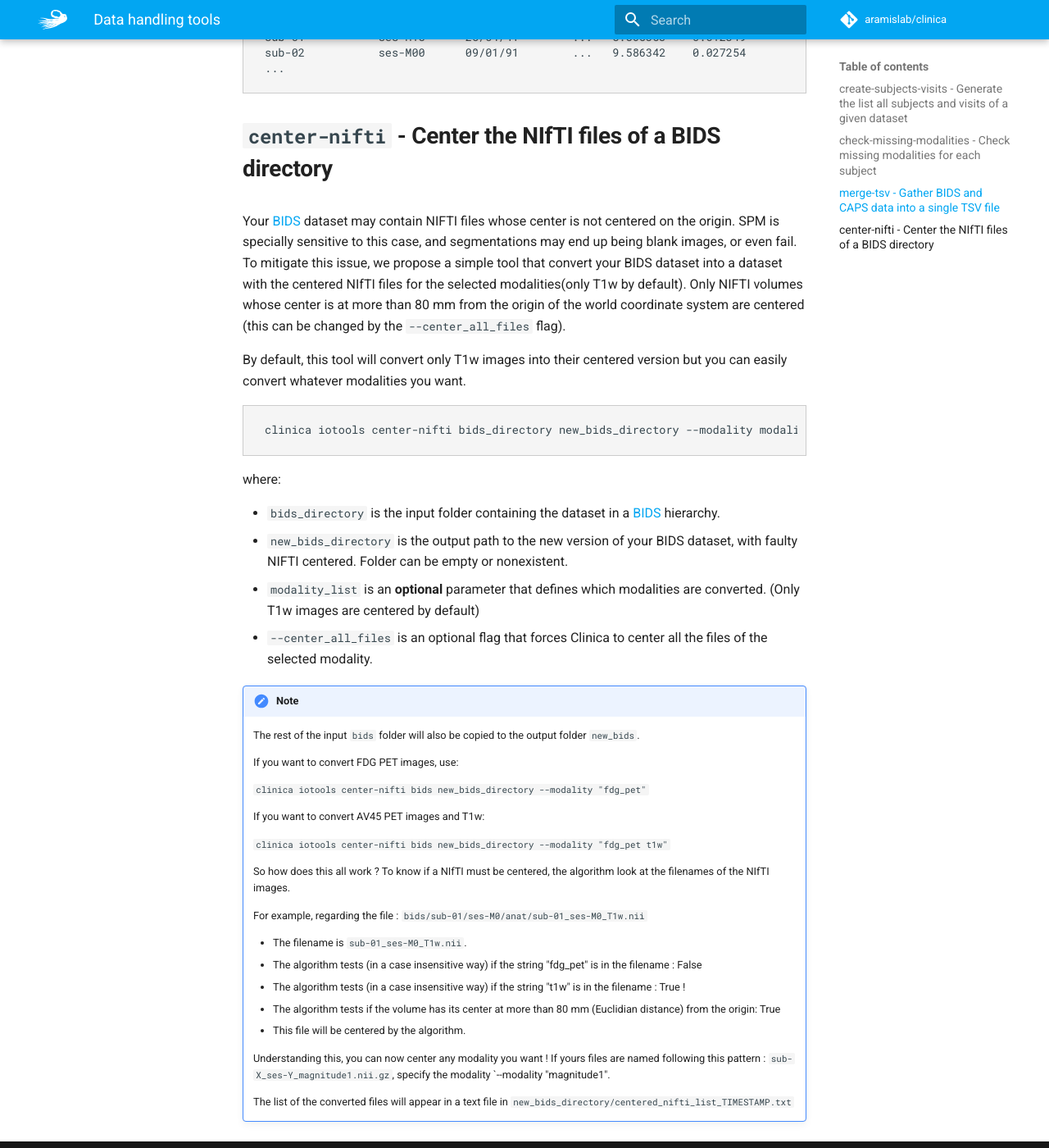
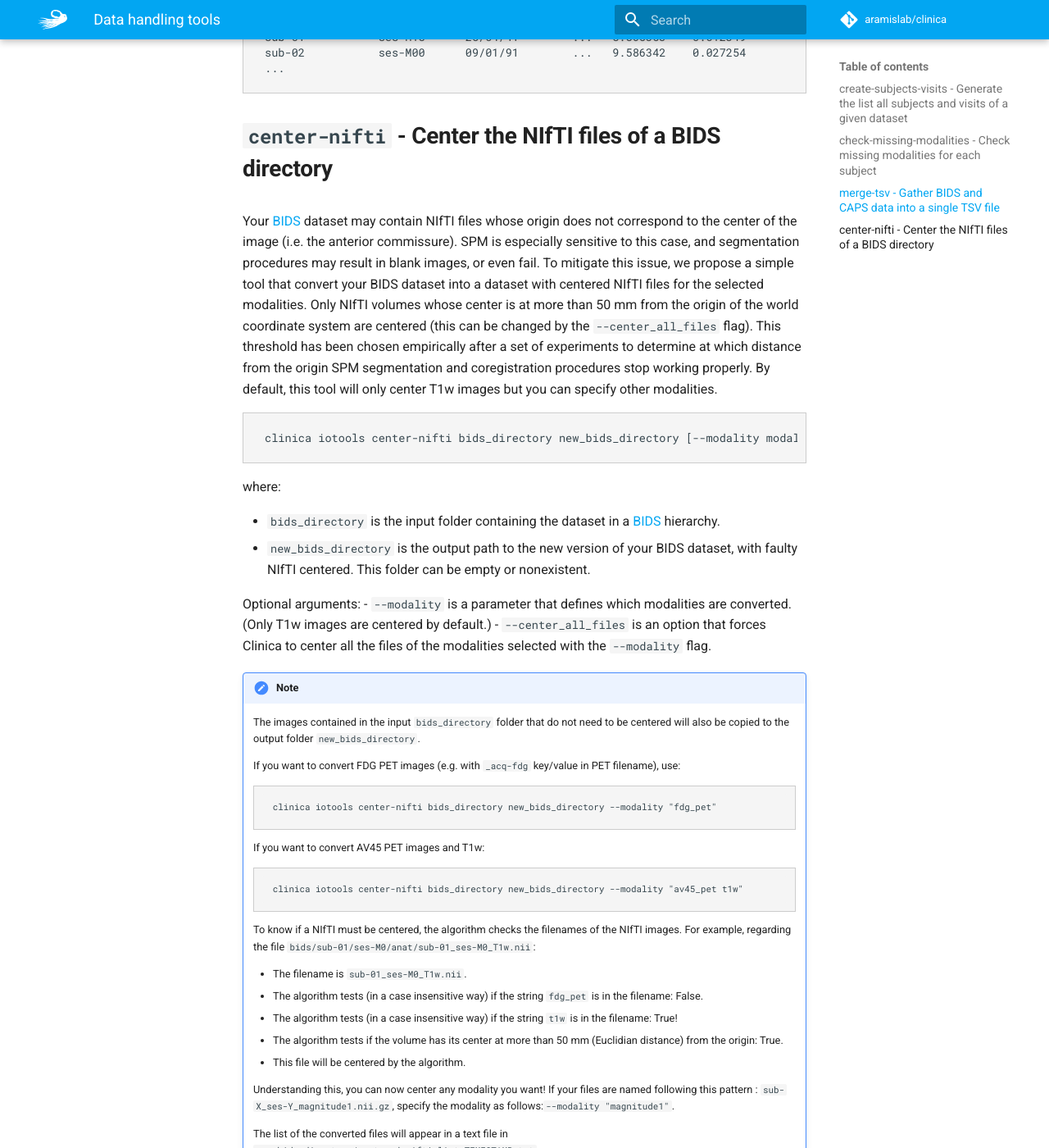
Before and after one commit to aramis-lab/clinica, an MkDocs documentation site: the page built from docs/IO.md, in a window 1280 px wide and 1400 px high, scrolled down 3358 px. Shown: the whole window at 82% size. Built offline with MkDocs 1.6.1 and Material for MkDocs 9.7.7, drawn with Linux system fonts in a browser that asks for light colours; comment, search, counter and statistics services are not loaded.

Commit message:
Move GDocs content for center-nifti to Wiki

````diff
--- a/docs/IO.md
+++ b/docs/IO.md
@@ -107,43 +107,42 @@ sub-02           ses-M00      09/01/91        ...   9.586342    0.027254
 ```
 
 ##`center-nifti` - Center the NIfTI files of a BIDS directory
-Your [BIDS](http://bids.neuroimaging.io) dataset may contain NIFTI files whose center is not centered on the origin. SPM is specially sensitive to this case, and segmentations may end up being blank images, or even fail. To mitigate this issue, we propose a simple tool that convert your BIDS dataset into a dataset with the centered NIfTI files for the selected modalities(only T1w by default). Only NIFTI volumes whose center is at more than 80 mm from the origin of the world coordinate system are centered (this can be changed by the `--center_all_files` flag).
-
-
-By default, this tool will convert only T1w images into their centered version but you can easily convert whatever modalities you want.
-
+Your [BIDS](http://bids.neuroimaging.io) dataset may contain NIfTI files whose origin does not correspond to the center of the image (i.e. the anterior commissure). SPM is especially sensitive to this case, and segmentation procedures may result in blank images, or even fail. To mitigate this issue, we propose a simple tool that convert your BIDS dataset into a dataset with centered NIfTI files for the selected modalities. Only NIfTI volumes whose center is at more than 50 mm from the origin of the world coordinate system are centered (this can be changed by the `--center_all_files` flag). This threshold has been chosen empirically after a set of experiments to determine at which distance from the origin SPM segmentation and coregistration procedures stop working properly. By default, this tool will only center T1w images but you can specify other modalities.
 
 ```
-clinica iotools center-nifti bids_directory new_bids_directory --modality modality [--center_all_files]
+clinica iotools center-nifti bids_directory new_bids_directory [--modality modality] [--center_all_files]
 ```
 where:
 
 - `bids_directory` is the input folder containing the dataset in a [BIDS](http://bids.neuroimaging.io) hierarchy.
-- `new_bids_directory` is the output path to the new version of your BIDS dataset, with faulty NIFTI centered. Folder can be empty or nonexistent.
-- `modality_list` is an **optional** parameter that defines which modalities are converted. (Only T1w images are centered by default)
-- `--center_all_files` is an optional flag that forces Clinica to center all the files of the selected modality.
+- `new_bids_directory` is the output path to the new version of your BIDS dataset, with faulty NIfTI centered. This folder can be empty or nonexistent.
+
+Optional arguments:
+- `--modality` is a parameter that defines which modalities are converted. (Only T1w images are centered by default.)
+- `--center_all_files` is an option that forces Clinica to center all the files of the modalities selected with the `--modality` flag.
 
 !!! note
-    The rest of the input `bids` folder will also be copied to the output folder `new_bids`.
+    The images contained in the input `bids_directory` folder that do not need to be centered will also be copied to the output folder `new_bids_directory`.
 
-    If you want to convert FDG PET images, use:
-
-    `clinica iotools center-nifti bids new_bids_directory --modality "fdg_pet"`
+    If you want to convert FDG PET images (e.g. with `_acq-fdg` key/value in PET filename), use:
+    ```
+    clinica iotools center-nifti bids_directory new_bids_directory --modality "fdg_pet"
+    ```
 
     If you want to convert AV45 PET images and T1w:
 
-    `clinica iotools center-nifti bids new_bids_directory --modality "fdg_pet t1w"`
+    ```
+    clinica iotools center-nifti bids_directory new_bids_directory --modality "av45_pet t1w"
+    ```
 
-    So how does this all work ? To know if a NIfTI must be centered, the algorithm look at the filenames of the NIfTI images.
-
-    For example, regarding the file : `bids/sub-01/ses-M0/anat/sub-01_ses-M0_T1w.nii`
+    To know if a NIfTI must be centered, the algorithm checks the filenames of the NIfTI images. For example, regarding the file `bids/sub-01/ses-M0/anat/sub-01_ses-M0_T1w.nii`:
 
      - The filename is `sub-01_ses-M0_T1w.nii`.
-     - The algorithm tests (in a case insensitive way) if the string "fdg_pet" is in the filename : False
-     - The algorithm tests (in a case insensitive way) if the string "t1w" is in the filename : True !
-     - The algorithm tests if the volume has its center at more than 80 mm (Euclidian distance) from the origin: True
+     - The algorithm tests (in a case insensitive way) if the string `fdg_pet` is in the filename: False.
+     - The algorithm tests (in a case insensitive way) if the string `t1w` is in the filename: True!
+     - The algorithm tests if the volume has its center at more than 50 mm (Euclidian distance) from the origin: True.
      - This file will be centered by the algorithm.
 
-    Understanding this, you can now center any modality you want ! If yours files are named following this pattern : `sub-X_ses-Y_magnitude1.nii.gz`, specify the modality `--modality "magnitude1".
+     Understanding this, you can now center any modality you want! If your files are named following this pattern : `sub-X_ses-Y_magnitude1.nii.gz`, specify the modality as follows:`--modality "magnitude1"`.
 
-    The list of the converted files will appear in a text file in `new_bids_directory/centered_nifti_list_TIMESTAMP.txt`
+     The list of the converted files will appear in a text file in `new_bids_directory/centered_nifti_list_TIMESTAMP.txt`.
````
